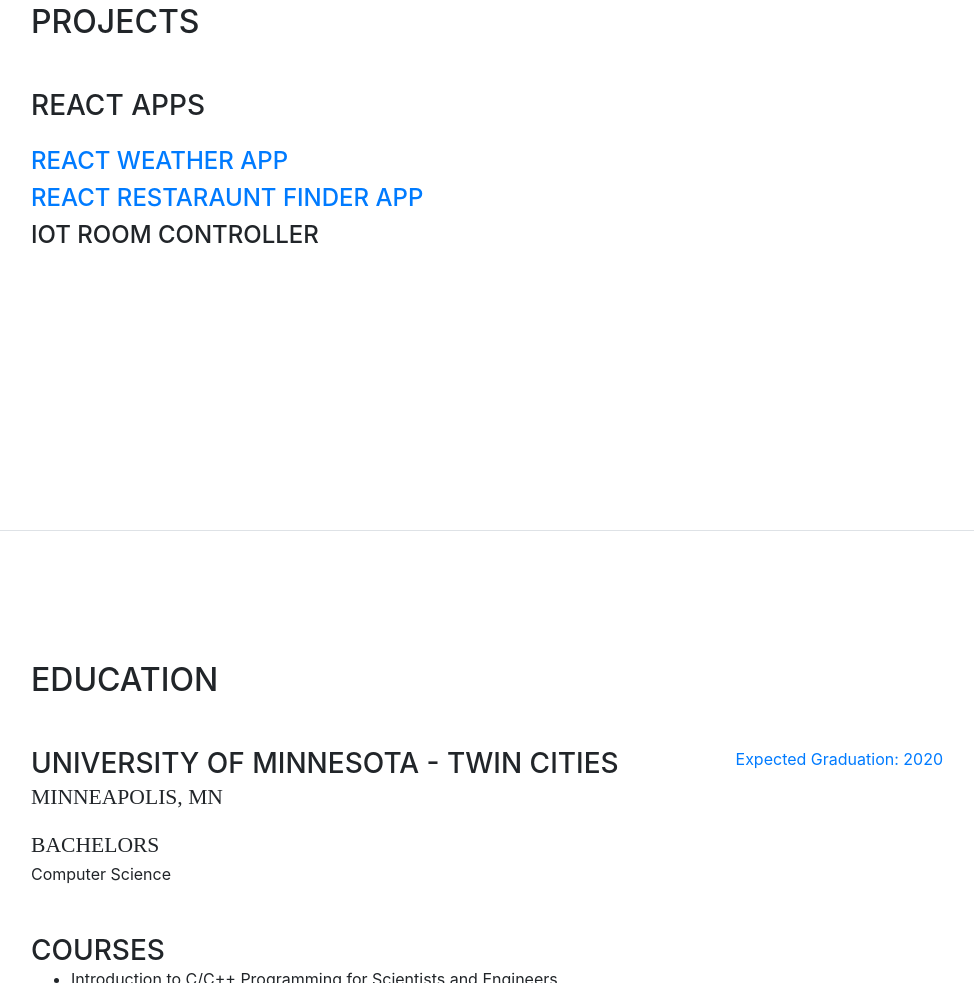
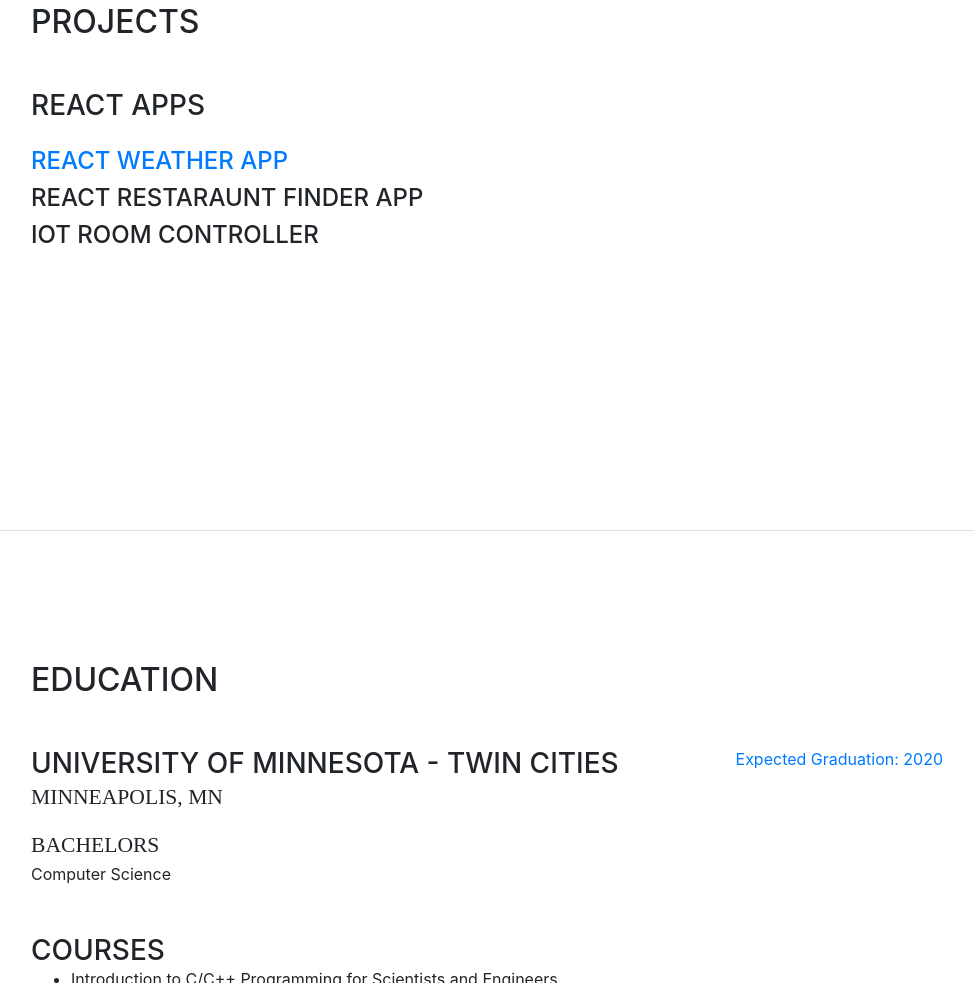
Before and after one commit to abdihashii/abdirahmanhaji.com, a website with bundled scripts: page index.html in a window 1280 px wide. Shown: the part 3317-4300 px from the top of the page, without its empty margins (289-1263 px from the left). Built offline with nearby package versions, Linux system fonts and the light colour scheme; a web font is replaced by a local one.

Commit message:
Removing link from Restaurant app project

```diff
--- a/index.html
+++ b/index.html
@@ -336,9 +336,7 @@
 
           <div class="resume-item d-flex flex-column">
             <h4>
-              <a href="#" target="_blank">
                 React Restaraunt finder App
-              </a>
             </h4>
           </div>
 
```
